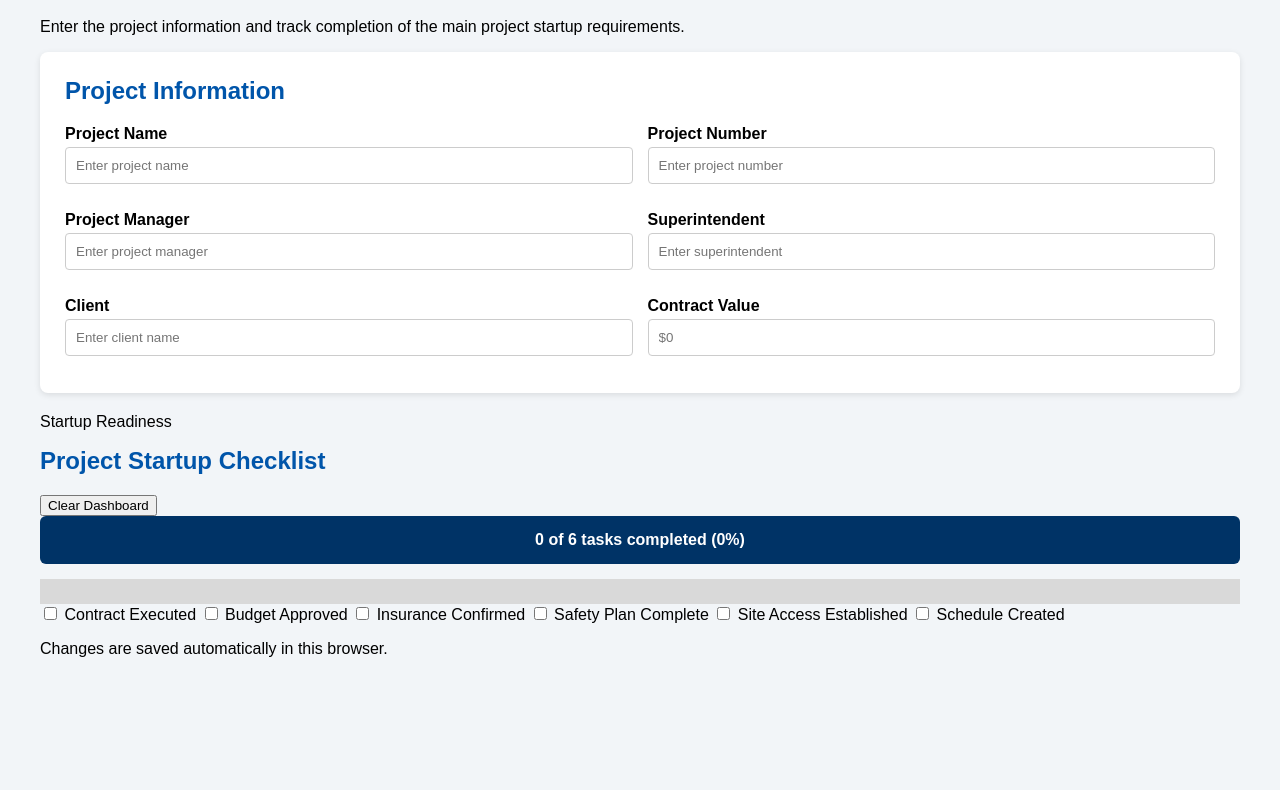
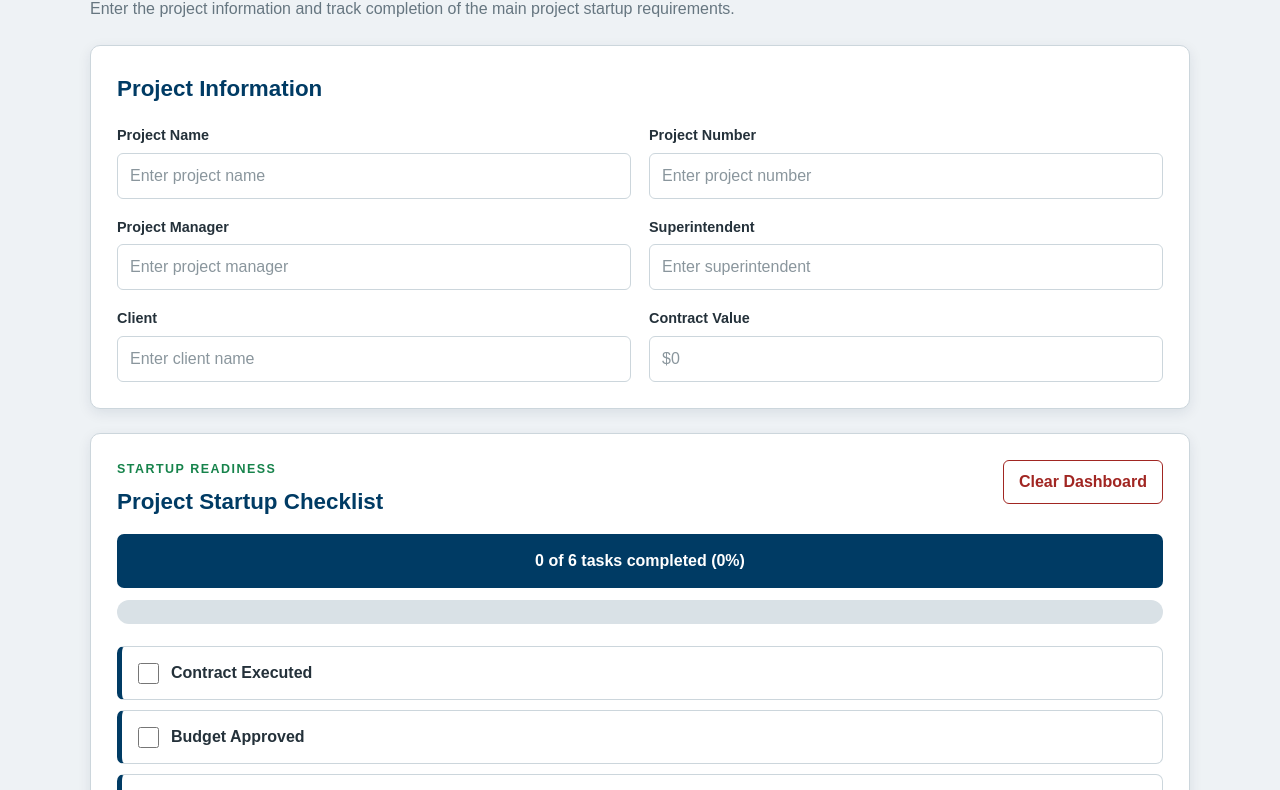
Before and after one commit to FredericMasse/nicholson-app-portfolio, a plain HTML site: page Applications/Project-Startup-Dashboard/index.html in a window 1280 px wide. Shown: the part 133-923 px from the top of the page. Before the commit the page ends 831 px from the top, so only its background shows below. Drawn offline with Linux system fonts and the light colour scheme.

Commit message:
Refactor CSS with CSS variables and layout adjustments

```diff
--- a/Applications/Project-Startup-Dashboard/style.css
+++ b/Applications/Project-Startup-Dashboard/style.css
@@ -1,66 +1,298 @@
+:root {
+    --nicholson-blue: #003b64;
+    --nicholson-light-blue: #dceaf4;
+    --nicholson-green: #16834b;
+    --nicholson-red: #a12622;
+    --nicholson-red-light: #fbe9e8;
+    --page-background: #eef2f5;
+    --card-background: #ffffff;
+    --text-color: #24313a;
+    --muted-text: #667680;
+    --border-color: #ccd6dc;
+    --progress-background: #d9e1e6;
+    --shadow: 0 4px 14px rgba(0, 38, 64, 0.09);
+}
+
+* {
+    box-sizing: border-box;
+}
+
 body {
-    font-family: Arial, sans-serif;
-    margin: 40px;
-    background-color: #f2f5f8;
-    max-width: 1200px;
-    margin-left: auto;
-    margin-right: auto;
+    margin: 0;
+    padding: 40px 20px;
+    background-color: var(--page-background);
+    color: var(--text-color);
+    font-family: Arial, Helvetica, sans-serif;
+    line-height: 1.5;
+}
+
+button,
+input {
+    font: inherit;
+}
+
+.dashboard {
+    width: 100%;
+    max-width: 1100px;
+    margin: 0 auto;
+}
+
+.dashboard-header {
+    margin-bottom: 24px;
+}
+
+.eyebrow {
+    margin: 0 0 6px;
+    color: var(--nicholson-green);
+    font-size: 0.78rem;
+    font-weight: 700;
+    letter-spacing: 0.12em;
+    text-transform: uppercase;
 }
 
 h1 {
-    color: #003366;
-    border-bottom: 3px solid #003366;
-    padding-bottom: 10px;
+    margin: 0;
+    color: var(--nicholson-blue);
+    font-size: clamp(2rem, 4vw, 3rem);
+    line-height: 1.1;
 }
 
 h2 {
-    color: #0055aa;
-    margin-top: 0;
+    margin: 0 0 20px;
+    color: var(--nicholson-blue);
+    font-size: 1.4rem;
 }
 
-.project-info {
-    background-color: white;
-    padding: 25px;
-    border-radius: 8px;
-    margin-bottom: 20px;
-    box-shadow: 0 2px 6px rgba(0,0,0,0.1);
+.dashboard-introduction {
+    max-width: 760px;
+    margin: 12px 0 0;
+    color: var(--muted-text);
+}
+
+.project-info,
+.startup-section {
+    margin-bottom: 24px;
+    padding: 26px;
+    background-color: var(--card-background);
+    border: 1px solid var(--border-color);
+    border-radius: 10px;
+    box-shadow: var(--shadow);
 }
 
 .project-grid {
     display: grid;
-    grid-template-columns: 1fr 1fr;
-    gap: 15px;
+    grid-template-columns: repeat(2, minmax(0, 1fr));
+    gap: 18px;
 }
 
 .field {
-    margin-bottom: 12px;
+    min-width: 0;
 }
 
 .field label {
     display: block;
-    font-weight: bold;
-    margin-bottom: 4px;
+    margin-bottom: 6px;
+    color: var(--text-color);
+    font-size: 0.9rem;
+    font-weight: 700;
 }
 
 .field input {
     width: 100%;
-    padding: 10px;
-    border: 1px solid #cccccc;
-    border-radius: 4px;
-    box-sizing: border-box;
+    min-height: 44px;
+    padding: 10px 12px;
+    color: var(--text-color);
+    background-color: #ffffff;
+    border: 1px solid var(--border-color);
+    border-radius: 6px;
+    outline: none;
+    transition:
+        border-color 0.2s ease,
+        box-shadow 0.2s ease;
 }
 
-#summary {
-    background-color: #003366;
-    color: white;
+.field input:focus {
+    border-color: var(--nicholson-blue);
+    box-shadow: 0 0 0 3px rgba(0, 59, 100, 0.12);
+}
+
+.field input::placeholder {
+    color: #8a969d;
+}
+
+.section-heading {
+    display: flex;
+    align-items: flex-start;
+    justify-content: space-between;
+    gap: 20px;
+    margin-bottom: 16px;
+}
+
+.section-heading h2 {
+    margin-bottom: 0;
+}
+
+.summary {
+    margin-bottom: 12px;
     padding: 15px;
-    margin-bottom: 15px;
-    border-radius: 6px;
-    font-weight: bold;
+    color: #ffffff;
+    background-color: var(--nicholson-blue);
+    border-radius: 7px;
+    font-weight: 700;
     text-align: center;
 }
 
-#progress-container {
+.progress-container {
     width: 100%;
-    height: 25px;
-    background-color: #d9d9d9;
+    height: 24px;
+    margin-bottom: 22px;
+    overflow: hidden;
+    background-color: var(--progress-background);
+    border-radius: 999px;
+}
+
+#progress-bar {
+    width: 0;
+    height: 100%;
+    background-color: var(--nicholson-green);
+    border-radius: 999px;
+    transition:
+        width 0.3s ease,
+        background-color 0.3s ease;
+}
+
+.checklist {
+    display: grid;
+    gap: 10px;
+}
+
+.task-row {
+    display: flex;
+    align-items: center;
+    gap: 12px;
+    min-height: 54px;
+    padding: 14px 16px;
+    background-color: #ffffff;
+    border: 1px solid var(--border-color);
+    border-left: 5px solid var(--nicholson-blue);
+    border-radius: 7px;
+    cursor: pointer;
+    transition:
+        background-color 0.2s ease,
+        border-color 0.2s ease,
+        transform 0.2s ease;
+}
+
+.task-row:hover {
+    background-color: #f7fafc;
+    border-color: #afbec7;
+    transform: translateY(-1px);
+}
+
+.task-row:has(.task:checked) {
+    background-color: #edf8f2;
+    border-left-color: var(--nicholson-green);
+}
+
+.task {
+    width: 21px;
+    height: 21px;
+    margin: 0;
+    accent-color: var(--nicholson-green);
+    cursor: pointer;
+    flex: 0 0 auto;
+}
+
+.task-text {
+    font-weight: 600;
+}
+
+.task-row:has(.task:checked) .task-text {
+    color: #316849;
+    text-decoration: line-through;
+}
+
+.clear-button {
+    min-height: 42px;
+    padding: 9px 15px;
+    color: var(--nicholson-red);
+    background-color: #ffffff;
+    border: 1px solid var(--nicholson-red);
+    border-radius: 6px;
+    cursor: pointer;
+    font-weight: 700;
+    white-space: nowrap;
+    transition:
+        color 0.2s ease,
+        background-color 0.2s ease;
+}
+
+.clear-button:hover {
+    color: #ffffff;
+    background-color: var(--nicholson-red);
+}
+
+.clear-button:focus-visible {
+    outline: 3px solid rgba(161, 38, 34, 0.25);
+    outline-offset: 2px;
+}
+
+.save-status {
+    margin: 16px 0 0;
+    color: var(--muted-text);
+    font-size: 0.84rem;
+    text-align: right;
+}
+
+@media (max-width: 768px) {
+    body {
+        padding: 20px 14px;
+    }
+
+    .project-info,
+    .startup-section {
+        padding: 20px;
+    }
+
+    .project-grid {
+        grid-template-columns: 1fr;
+        gap: 14px;
+    }
+
+    .section-heading {
+        flex-direction: column;
+        align-items: stretch;
+    }
+
+    .clear-button {
+        width: 100%;
+    }
+
+    .field input {
+        font-size: 16px;
+    }
+
+    .save-status {
+        text-align: left;
+    }
+}
+
+@media (max-width: 420px) {
+    body {
+        padding: 14px 10px;
+    }
+
+    .project-info,
+    .startup-section {
+        padding: 16px;
+        border-radius: 8px;
+    }
+
+    h1 {
+        font-size: 1.85rem;
+    }
+
+    .task-row {
+        padding: 13px;
+    }
+}
```
